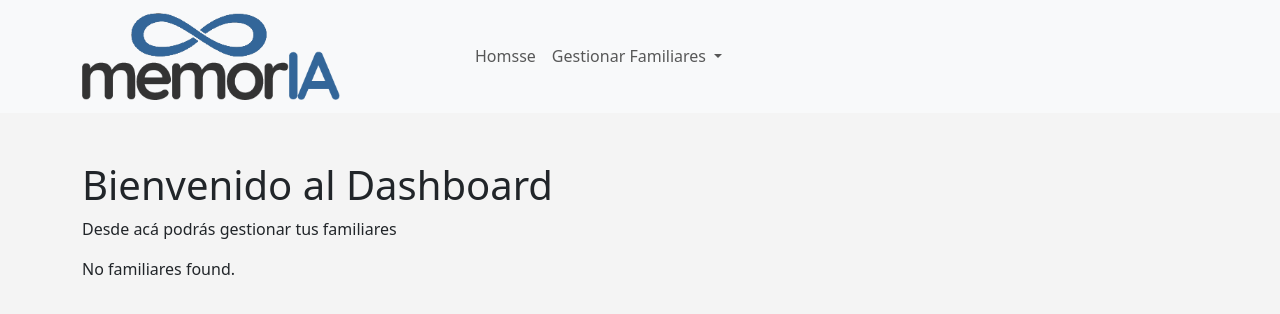
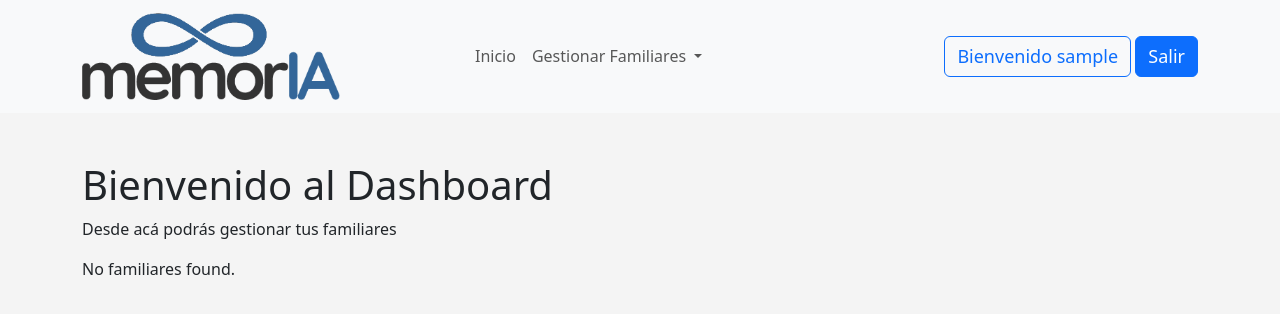
Before and after one commit to rodgonzalezv/memor.ia, a Django app: page /dashboard/ in a window 1280 px wide. Shown: the top 314 px of the page. Run offline with Django 4.2, Linux system fonts and the light colour scheme; the visitor is signed in with stand-in values (Sample User, id 1); data that the repository does not hold is empty; some libraries are stand-ins or nearby versions.

Commit message:
bienvenida y boton de salida en el menu del dashboard

```diff
--- a/templates/dashboard/base.html
+++ b/templates/dashboard/base.html
@@ -33,7 +33,7 @@
         <div class="collapse navbar-collapse" id="navbarNav">
             <ul class="navbar-nav">
                 <li class="nav-item">
-                    <a class="nav-link" href="{% url 'dashboard:dashboard_home' %}">Homsse</a>
+                    <a class="nav-link" href="{% url 'dashboard:dashboard_home' %}">Inicio</a>
                 </li>
                 <li class="nav-item dropdown">
                     <a class="nav-link dropdown-toggle" href="#" id="navbarDropdown" role="button" data-toggle="dropdown" aria-haspopup="true" aria-expanded="false">
@@ -45,7 +45,20 @@
                     </div>
                 </li>
             </ul>
+
+
         </div>
+
+
+
+        <div class="d-flex">
+            {% if user.is_authenticated %}
+                <a class="btn btn-outline-primary" style="font-size: 18px; {% if request.path == '/dashboard' %}font-weight: bold; color:#336699; {% endif %}" href="{% url 'dashboard:dashboard_home' %}">Bienvenido {{ request.user.username }}</a> &nbsp;<a class="btn btn-primary" style="font-size: 18px;" href="{% url 'dashboard:userLogout' %}">Salir</a>
+            {% else %}
+            <a class="btn btn-primary" style="font-size: 18px;" href="{% url 'memoria:userLogin' %}">Ingresar</a>&nbsp;
+            <a style="font-size: 18px;" href="{% url 'memoria:userRegistro' %}" class="btn btn-secondary">Registro</a>
+            {% endif %}
+            </div>
     </nav>
     {% block content %}{% endblock %}
     <!-- Including jQuery and Bootstrap JS -->
```
Also changed, not shown: 1 other file.
